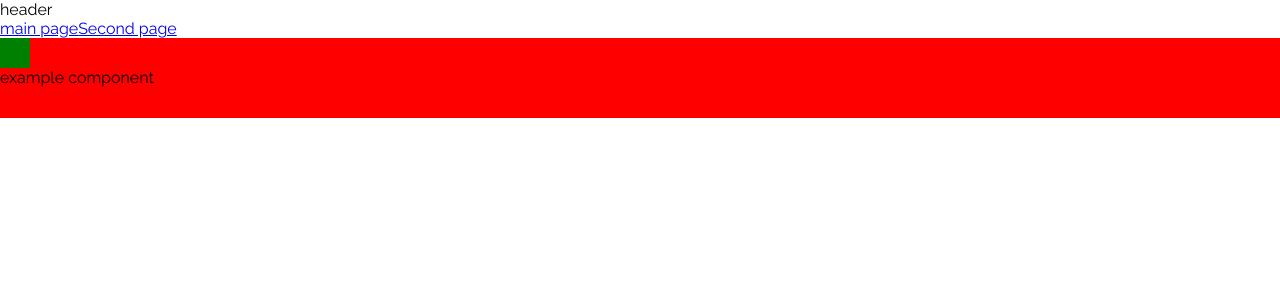
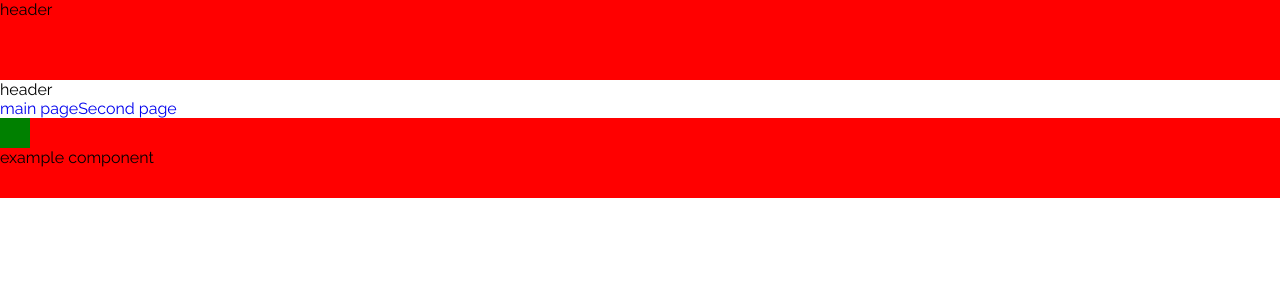
Before and after one commit to Timfts/mobile-first-react-boilerplate, a React app: page / in a window 1280 px wide. Shown: the top 300 px of the page. Built offline with nearby package versions, Linux system fonts and the light colour scheme.

Commit message:
:sparkles: added header component

```diff
--- a/package.json
+++ b/package.json
@@ -42,6 +42,7 @@
   },
   "dependencies": {
     "babel-plugin-styled-components": "^1.10.7",
+    "polished": "^3.6.5",
     "react": "^16.13.1",
     "react-dom": "^16.13.1",
     "react-router-dom": "^5.2.0",
--- a/src/components/App.tsx
+++ b/src/components/App.tsx
@@ -1,9 +1,10 @@
-import React, { lazy, Fragment, Suspense } from "react";
+import React, { lazy, Suspense } from "react";
 import { Route, Router, Switch, Link } from 'react-router-dom';
 import { createBrowserHistory } from "history";
 
 
 // Components
+import Header from '@components/layout/Header';
 import HomePage from "./pages/Home";
 import GlobalStyles from "@components/styled-components/GlobalStyles";
 const SecondPage = lazy(() => import('./pages/SecondPage'));
@@ -14,9 +15,11 @@ const customHistory = createBrowserHistory();
 
 export default function App() {
   return (
-    <Fragment>
     <Router history={customHistory}>
       <GlobalStyles />
+      <Header>
+        header
+      </Header>
       <div>
         <p>header</p>
         <Link to="/">main page</Link>
@@ -30,6 +33,5 @@ export default function App() {
         </Switch>
       </Suspense>
     </Router>
-    </Fragment>
   );
 }
--- /dev/null
+++ b/src/components/layout/Header.tsx
@@ -0,0 +1,18 @@
+import React from 'react';
+import styled from 'styled-components';
+
+const header = {
+  Root: styled.header`
+    background-color:red;
+    height:80px;
+  `,
+};
+
+
+export default function Header(props) {
+  return (
+    <header.Root>
+      header
+    </header.Root>
+  );
+}
--- a/src/components/styled-components/GlobalStyles.ts
+++ b/src/components/styled-components/GlobalStyles.ts
@@ -1,17 +1,11 @@
 import { createGlobalStyle } from 'styled-components';
+import cssVariables from '@theme/cssVariables';
 import typography from '@theme/typography';
-import cssVariables from '@theme/cssVariables';
+import baseStyles from '@theme/baseStyles';
 
 // component that defines base/global layout definitions
 export default createGlobalStyle`
   ${cssVariables}
-  *,
-  *::before,
-  *::after{
-    margin:0;
-    padding:0;
-    box-sizing:border-box;
-  }
-
+  ${baseStyles}
   ${typography}
 `;
--- /dev/null
+++ b/src/theme/baseStyles.ts
@@ -0,0 +1,22 @@
+import { css } from "styled-components";
+
+export default css`
+  *,
+  *::before,
+  *::after {
+    margin: 0;
+    padding: 0;
+    box-sizing: border-box;
+  }
+
+  body {
+    width: 100%;
+    height:100vh;
+  }
+
+  #root {
+    width:100%;
+    height:100%;
+    position:relative;
+  }
+`;
--- a/src/theme/colors.ts
+++ b/src/theme/colors.ts
@@ -1,4 +1,9 @@
 export default {
   "ebony-clay": "#2a3341",
-  "carnation": "#f55748"
+  "carnation": "#f55748",
+
+  "blue-teal": "#064965",
+  "green-lochinvar": "#2a8d87",
+  "orange-casablanca": "#f3ba4f",
+  "cream-tusk": "#f5f2c7"
 };
--- a/src/theme/typography.ts
+++ b/src/theme/typography.ts
@@ -4,4 +4,8 @@ export default css`
   body {
     font-family: "Raleway", sans-serif;
   }
+
+  a {
+    text-decoration: none;
+  }
 `;
```
Also changed, not shown: 2 other files (tests, documents, lock files or other folders). Lines whose indentation alone changed are shown as unchanged.
